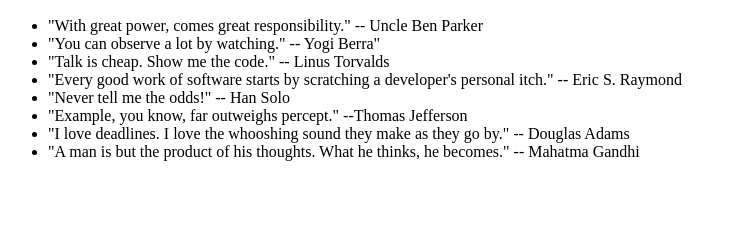
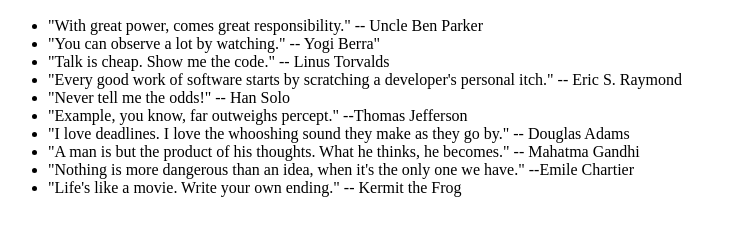
Before and after one commit to davidcoleman93/0main_openSAP_repo, a plain HTML site: page index.html in a window 1280 px wide. Shown: the part 110-346 px from the top of the page, without its empty margins (0-736 px from the left). Drawn offline with Linux system fonts and the light colour scheme.

Commit message:
Added Kermit & Chartier quotes

```diff
--- a/index.html
+++ b/index.html
@@ -17,6 +17,8 @@
 			<li>"Example, you know, far outweighs percept." --Thomas Jefferson</li>
 			<li>"I love deadlines. I love the whooshing sound they make as they go by." -- Douglas Adams</li>
 			<li>"A man is but the product of his thoughts. What he thinks, he becomes." -- Mahatma Gandhi</li>
+			<li>"Nothing is more dangerous than an idea, when it's the only one we have." --Emile Chartier</li>
+			<li>"Life's like a movie. Write your own ending." -- Kermit the Frog</li>
 		</ul>
 	</body>
 </html>
--- a/styles.css
+++ b/styles.css
@@ -1,6 +1,5 @@
 h1 {
 	color: blue;
-	text-aligh: left
 }
 h2 {
 	color: red;
```
